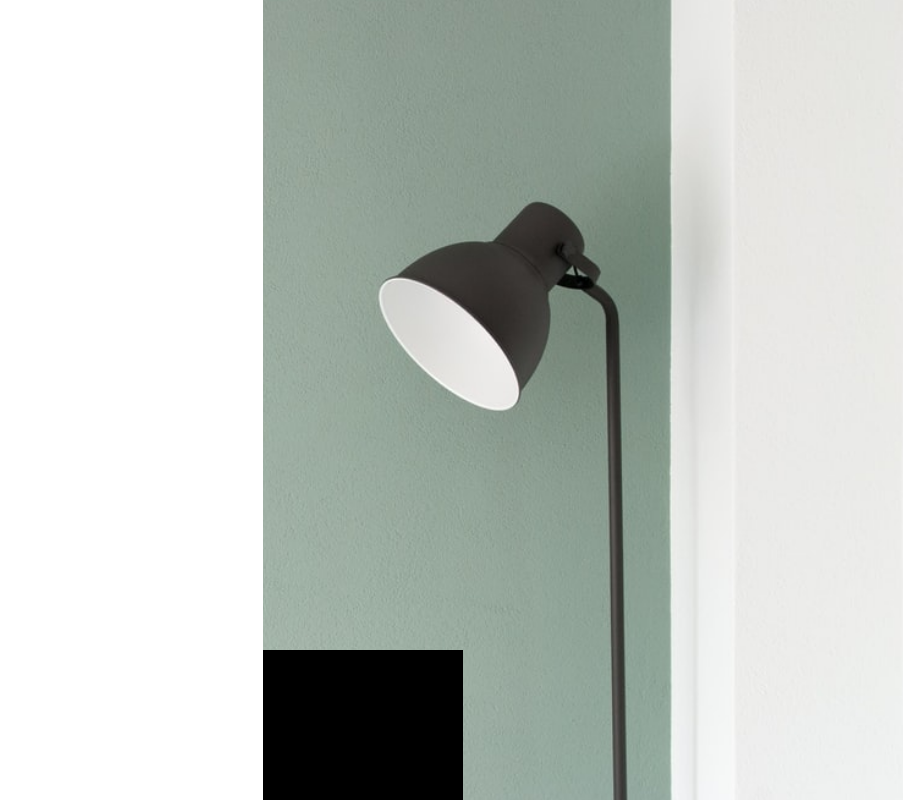
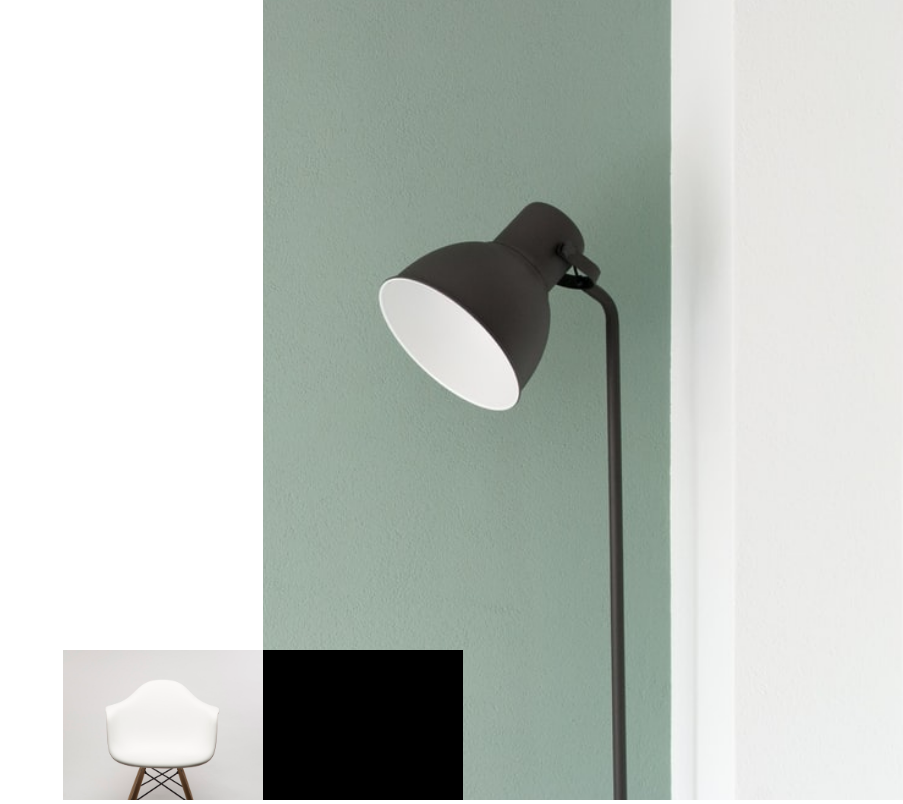
Before and after one commit to PJLN7/Interior-Design-Concept, a plain HTML site: page index.html in a window 1280 px wide. Shown: the whole page, without its empty margins (377-1280 px from the left). Drawn offline with Linux system fonts and the light colour scheme; a web font is replaced by a local one.

Commit message:
ADD: chair image overlay next to black right overlay

```diff
--- a/index.html
+++ b/index.html
@@ -12,8 +12,8 @@
   <main>
     <img src="images/lamp.jpeg" alt="lamp" class="lamp-banner"/>
     <div class="left-overlay">
-
     </div>
+    <img src="images/chair.jpeg" alt="chair" class="chair-img"/>
     <div class="right-overlay">
 
     </div>
--- a/styles.css
+++ b/styles.css
@@ -26,6 +26,15 @@ main {
   left: 0;
 }
 
+.chair-img {
+  width: 200px;
+  height: 150px;
+  object-fit: cover;
+  position: absolute;
+  bottom: 0;
+  right: 50%;
+}
+
 .right-overlay {
   width: 200px;
   height: 150px;
```
Also changed, not shown: images/chair.jpeg (added).
